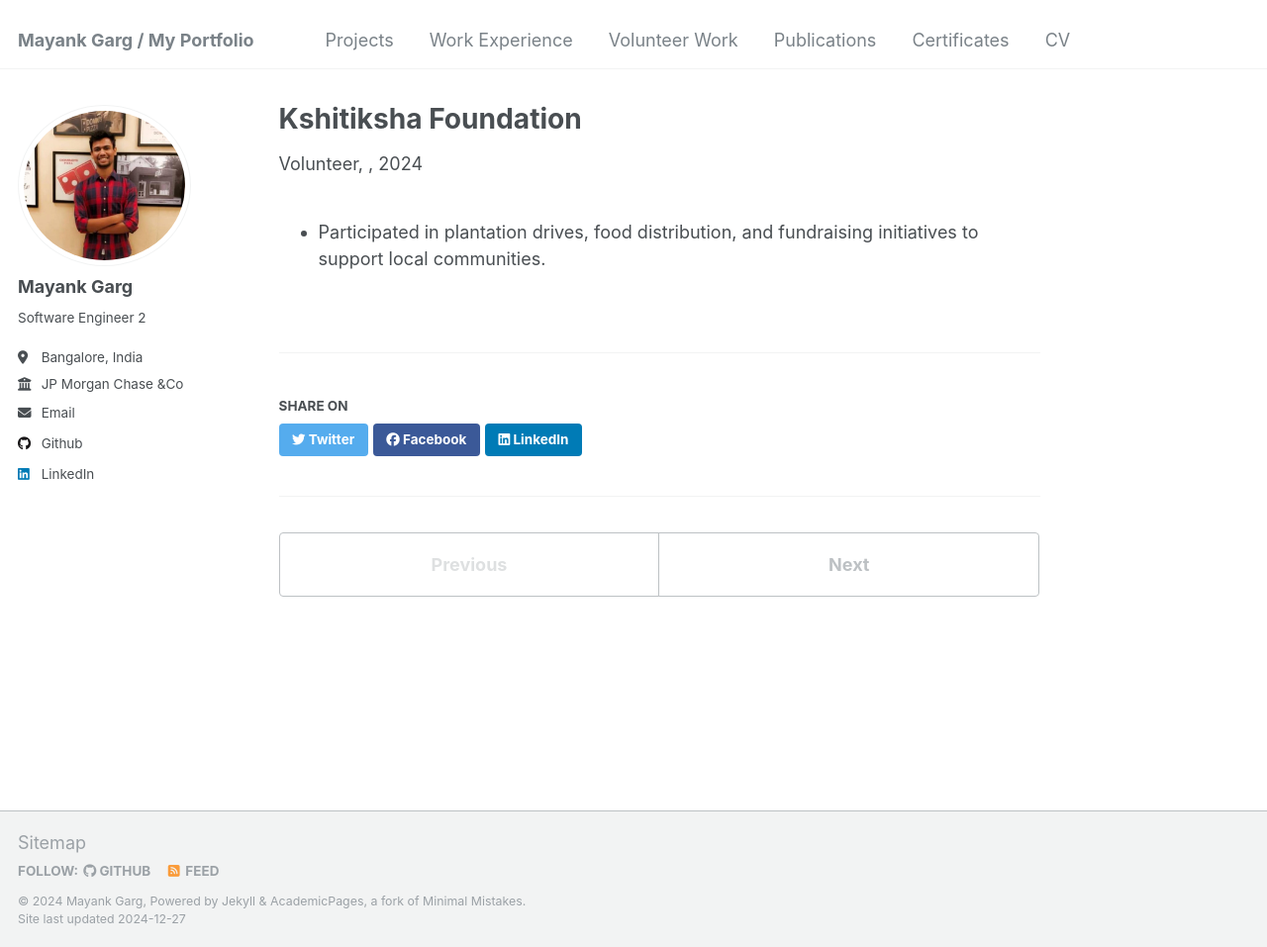
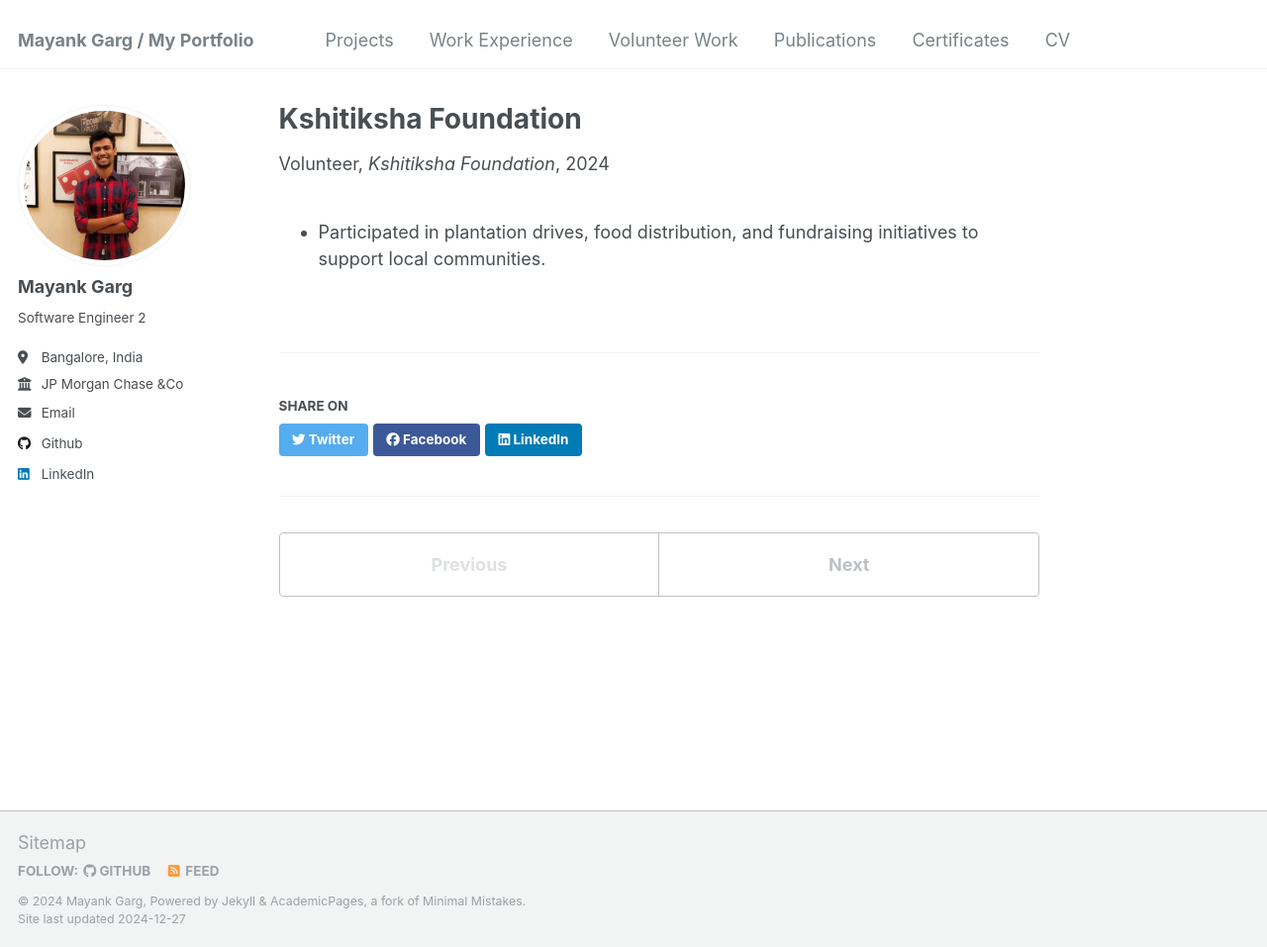
Before and after one commit to mayankgrg/mayankgrg.github.io, a Jekyll site: the page built from _teaching/kshitiksha.md, in a window 1280 px wide and 957 px high. Shown: the whole window at 99% size. Built offline with Jekyll 4.4.1, drawn with Linux system fonts in a browser that asks for light colours.

Commit message:
Update kshitiksha.md

```diff
--- a/_teaching/kshitiksha.md
+++ b/_teaching/kshitiksha.md
@@ -2,6 +2,8 @@
 title: "Kshitiksha Foundation"
 collection: teaching
 type: "Volunteer"
+venue: "Kshitiksha Foundation"
+date: 'Jul 2024'
 permalink: /teaching/kshitiksha
 location: "Bangalore, India"
 start_date: 'Jul 2024'
```
